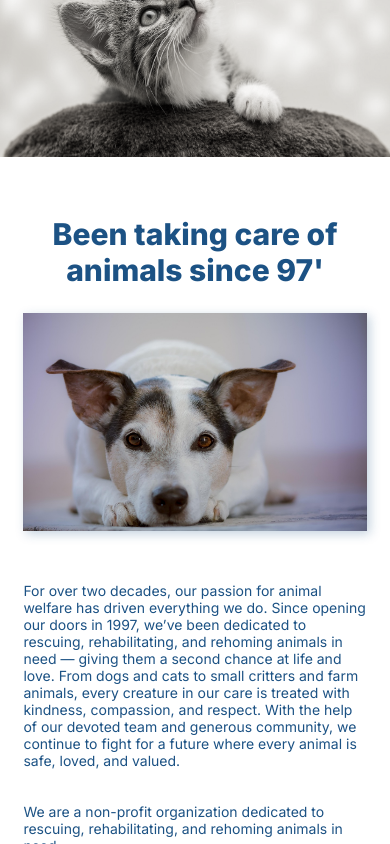
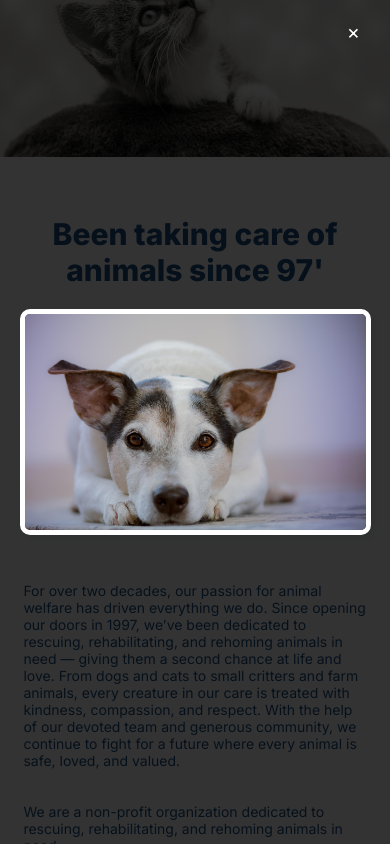
Before and after one commit to ilikeyellowGZ/POE, a plain HTML site: page pages/about.html in a window 390 px wide. Both pictures are taken after a click on the picture 195 px from the left and 1067 px from the top of the page. Shown: the part 645-1489 px from the top of the page. Drawn offline with Linux system fonts and the light colour scheme.

Commit message:
Implement lightbox functionality: Add styles and JavaScript for a responsive lightbox feature, enabling image viewing with close functionality and outside click dismissal.

```diff
--- a/elements/header.css
+++ b/elements/header.css
@@ -155,7 +155,7 @@ header .heroContainer .heroImg {
     justify-content: center;
     display: flex;
     filter: grayscale(90%);
-}
+    }
 
 /* Media query for small screens: Adjusts the header layout for better usability */
 @media (max-width: 600px) {
--- /dev/null
+++ b/elements/lightbox.css
@@ -0,0 +1,31 @@
+ /* Lightbox container */
+ .lightbox {
+    display: none;
+    position: fixed;
+    z-index: 1000;
+    top: 0;
+    left: 0;
+    width: 100%;
+    height: 100%;
+    background-color: rgba(0, 0, 0, 0.8);
+    justify-content: center;
+    align-items: center;
+}
+
+/* Lightbox content */
+.lightbox-content {
+    max-width: 90%;
+    max-height: 90%;
+    border: 5px solid white;
+    border-radius: 10px;
+}
+
+/* Close button */
+.lightbox .close {
+    position: absolute;
+    top: 20px;
+    right: 30px;
+    font-size: 2rem;
+    color: white;
+    cursor: pointer;
+}
--- /dev/null
+++ b/js/lightbox.js
@@ -0,0 +1,27 @@
+document.addEventListener('DOMContentLoaded', () => {
+    const lightbox = document.getElementById('lightbox');
+    const lightboxContent = document.querySelector('.lightbox-content');
+    const closeButton = document.querySelector('.lightbox .close');
+
+    // Open lightbox
+    document.querySelectorAll('[data-lightbox]').forEach(image => {
+        image.addEventListener('click', (event) => {
+            event.preventDefault();
+            lightbox.style.display = 'flex';
+            lightboxContent.src = image.src;
+            lightboxContent.alt = image.alt;
+        });
+    });
+
+    // Close lightbox
+    closeButton.addEventListener('click', () => {
+        lightbox.style.display = 'none';
+    });
+
+    // Close lightbox on outside click
+    lightbox.addEventListener('click', (event) => {
+        if (event.target === lightbox) {
+            lightbox.style.display = 'none';
+        }
+    });
+});
--- a/pages/about.html
+++ b/pages/about.html
@@ -7,7 +7,9 @@
     <link rel="stylesheet" href="../elements/footer.css">
     <link rel="stylesheet" href="../elements/index.css">
     <link rel="stylesheet" href="../styles/about.css">
+    <link rel="stylesheet" href="../elements/lightbox.css">
     <script src="../js/hamburger.js" defer></script>
+    <script src="../js/lightbox.js" defer></script>
     <meta name="viewport" content="width=device-width, initial-scale=1.0">
     <title>About Us</title>
 </head>
@@ -51,15 +53,19 @@
                 </div>
 
             </div>
-            <img src="../media/about/1.jpg" alt="" class="heroImg">
+            <img src="../media/about/1.jpg" alt="Every dog needs a home picture" class="heroImg" data-lightbox="gallery">
         </div>
     </header>
+    <div id="lightbox" class="lightbox">
+        <span class="close">&times;</span>
+        <img class="lightbox-content" src="" alt="">
+    </div>
     <main>
         <div class="mainInfo">
             <h3>Been taking care of animals since 97'</h3>
         </div>
         <div class="aboutus-wrapper">
-            <div class="imgBox"><img src="../media/about/2.jpg" alt=""></div>
+            <div class="imgBox"><img src="../media/about/2.jpg" alt="ABout us picture of a dog" data-lightbox="gallery"></div>
             <div class="aboutUs-info">
                 <p>For over two decades, our passion for animal welfare has driven everything we do. Since opening our doors in 1997, we’ve been dedicated to rescuing, rehabilitating, and rehoming animals in need — giving them a second chance at life and love. From dogs and cats to small critters and farm animals, every creature in our care is treated with kindness, compassion, and respect. With the help of our devoted team and generous community, we continue to fight for a future where every animal is safe, loved, and valued. <br> <br><br>We are a non-profit organization dedicated to rescuing, rehabilitating, and rehoming animals in need.</p>
                 <p></p>
```
Also changed, not shown: index.html (+3 -1 lines), pages/contact.html (+7 -2 lines), pages/enquire.html (+9 -2 lines), pages/services.html (+8 -3 lines), styles/enquire.css (line endings or trailing spaces).
